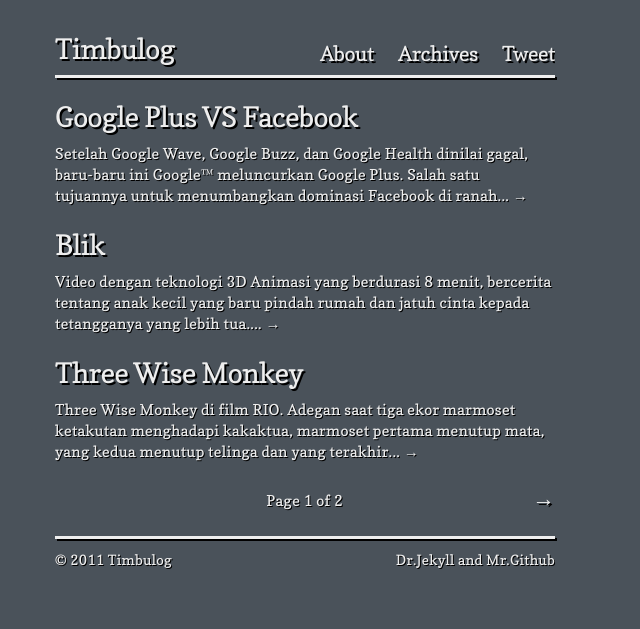
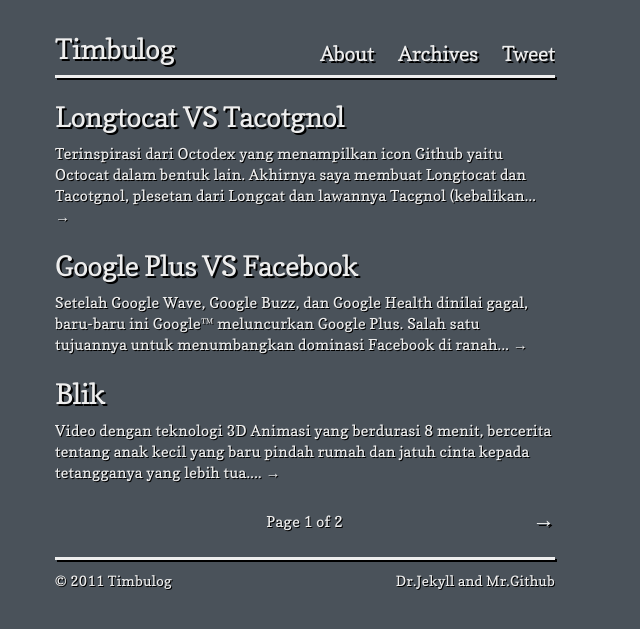
Before and after one commit to timbul/timbul.github.com, a Jekyll site: the page built from index.html, in a window 1280 px wide. Shown: the top 629 px of the page, without its empty margins (0-640 px from the left). Built offline with Jekyll 4.4.1, drawn with Linux system fonts in a browser that asks for light colours; Markdown is read by kramdown in place of the engine named in the settings; the list of posts is cut into pages by our own code.

Commit message:
add new posts and images

```diff
--- /dev/null
+++ b/_posts/2011-08-08-Longtocat-VS-Tacotgnol.markdown
@@ -0,0 +1,14 @@
+---
+title: Longtocat VS Tacotgnol
+layout: post
+categories: [Illustration]
+---
+
+<img class="gambar" alt="Longtocat VS Tacotgnol" src="/images/longtocat.png">
+Terinspirasi dari [Octodex][1] yang menampilkan icon [Github][2] yaitu [Octocat][3] dalam bentuk lain. Akhirnya saya membuat Longtocat dan Tacotgnol, plesetan dari Longcat dan lawannya Tacgnol (kebalikan dari Longcat).
+
+PS: Github, saya ijin merubah Octocatnya ya :)
+
+[1]: http://octodex.github.com/
+[2]: http://github.com/
+[3]: https://github.com/about#media_downloads
```
Also changed, not shown: _posts/2011-07-24-Hello-World.markdown (+1 -8 lines), _posts/2011-07-25-Dr.Jekyll-and-Mr.Github.markdown (added, +15 -0 lines), images/longtocat.png (added), images/octocat.png (added).
